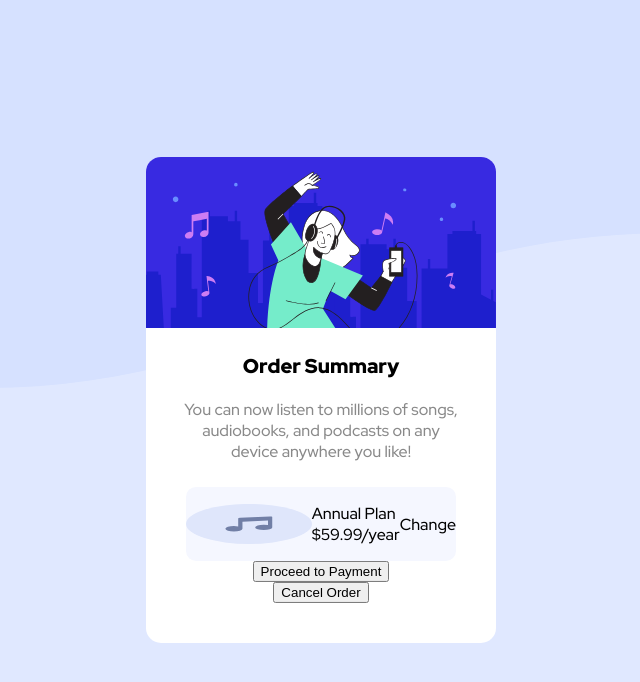
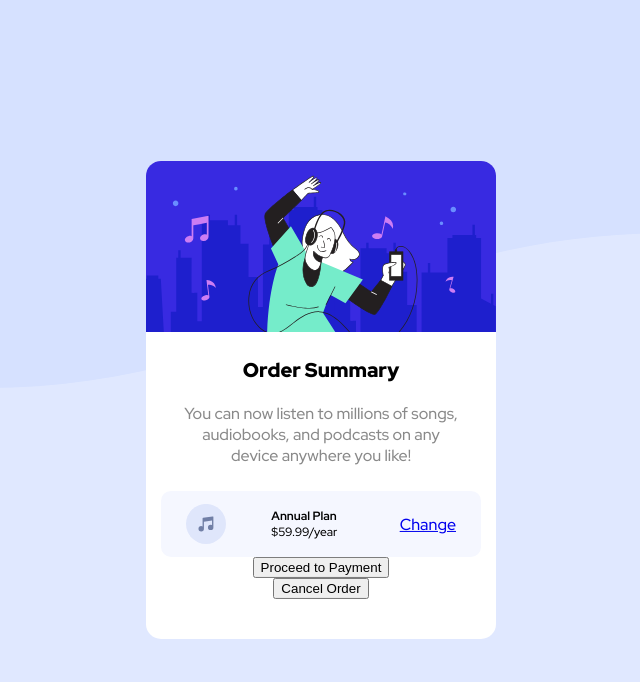
Before and after one commit to ciana-banana/Order_summary_component, a plain HTML site: page order-summary-component-main/index.html in a window 1280 px wide. Shown: the whole page, without its empty margins (319-959 px from the left). Drawn offline with Linux system fonts and the light colour scheme.

Commit message:
finished price part

```diff
--- a/order-summary-component-main/index.html
+++ b/order-summary-component-main/index.html
@@ -33,7 +33,7 @@
   <body>
     <div id="main_container">
       <!-- to add shadow behind box -->
-      <img src="/images/illustration-hero.svg"/>
+      <img id="big_img" src="/images/illustration-hero.svg"/>
       <div id="text_container">
         <p id="title">Order Summary</p>
 
@@ -43,10 +43,10 @@
         </p>
         <div id="price_container">
           <img id="music_image" src="/images/icon-music.svg"/>
-          <p>Annual Plan <br> $59.99/year</p>
+          <p id="first_text"><strong>Annual Plan</strong> <br> $59.99/year</p>
 
 
-          <p>Change</p>
+          <p><a href="/"> Change</a></p>
         </div>
         <button>Proceed to Payment</button>
         <button>Cancel Order</button>
--- a/order-summary-component-main/style.css
+++ b/order-summary-component-main/style.css
@@ -18,20 +18,20 @@ body {
     transform: translate(0, -50%);
 }
 
-#main_container img {
+#big_img {
     width: 100%;
     border-top-right-radius: 15px;
     border-top-left-radius: 15px;
 }
 
 #text_container {
-
     display: flex;
     flex-direction: column;
     width: 100%;
     height: 80%;
     align-items: center;
     margin-bottom: 40px;
+
 }
 
 #title {
@@ -56,7 +56,15 @@ body {
     display: flex;
     margin-top: 25px;
     align-items: center;
-    justify-content: flex-start;
+    padding-right: 25px;
+    padding-left: 25px;
+    justify-content: space-between;
+}
+
+#first_text {
+    margin: 17px 17px 17px 0px;
+    padding-left: 0px;
+    font-size: 12px;
 }
 
 #music_image {
```
